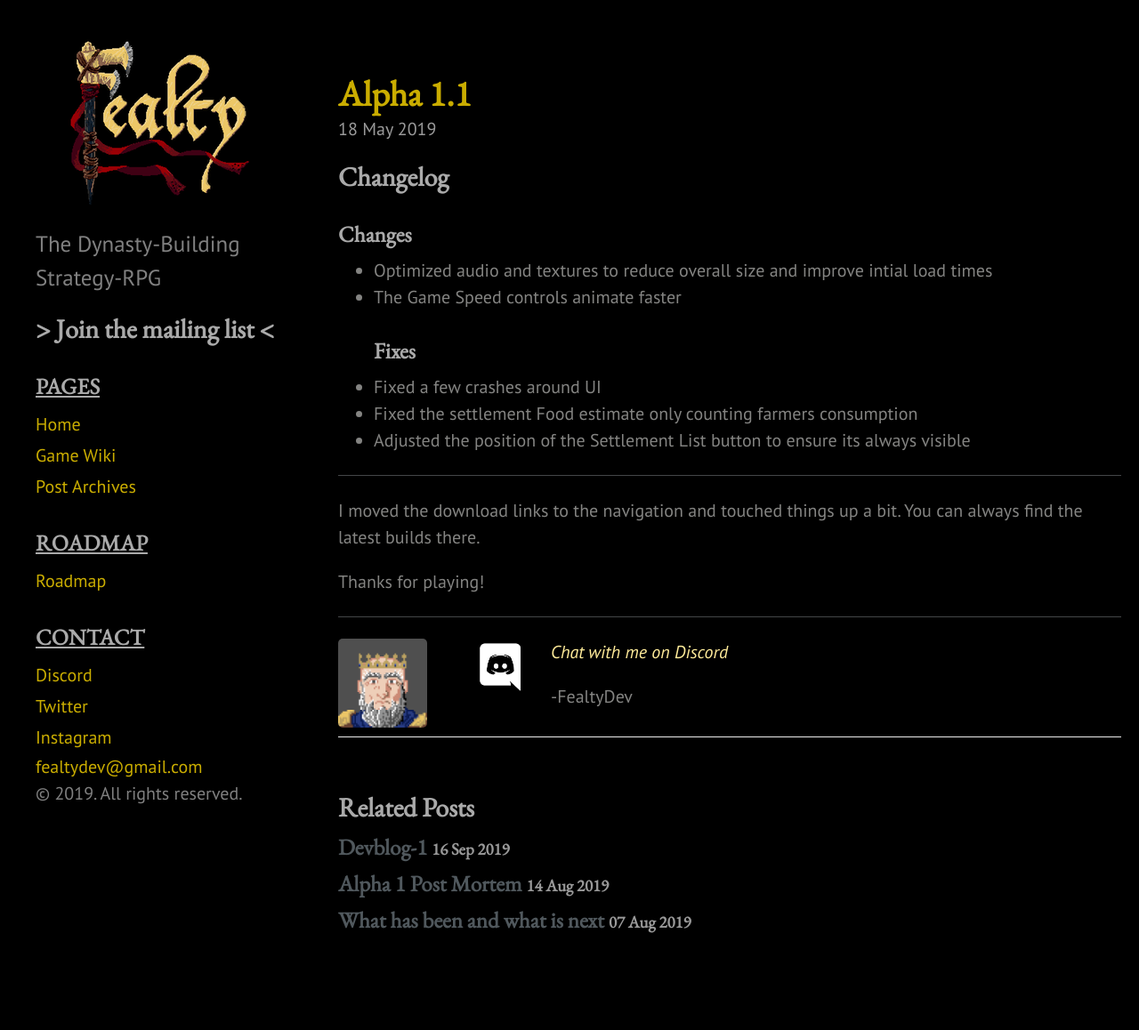
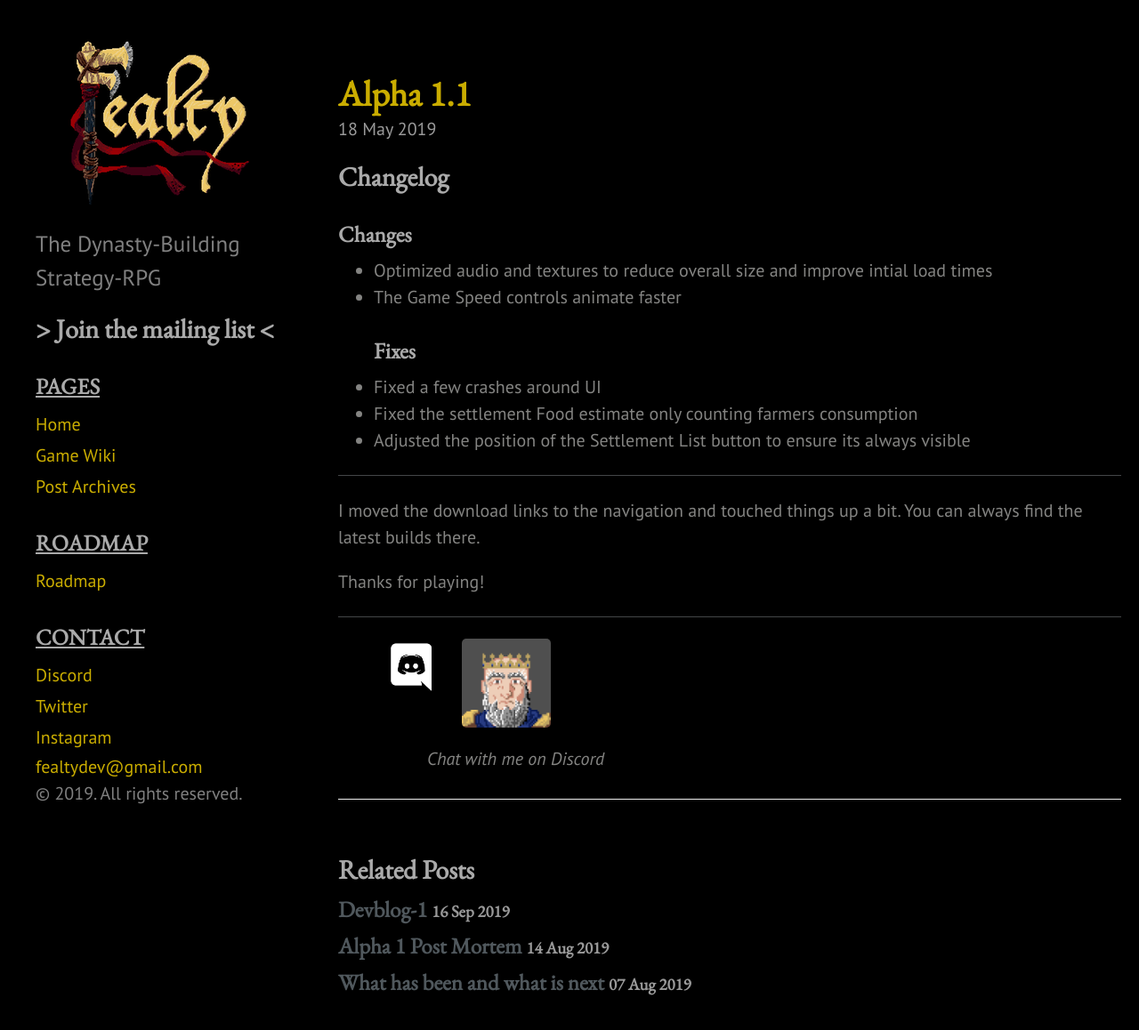
Before and after one commit to sdporres/fealtyweb, a Jekyll site: the page built from _posts/2019-05-18-Alpha-1.1-and-site-updates.md, in a window 1280 px wide and 1340 px high. Shown: the top 1158 px of the window at 89% size. Built offline with Jekyll 4.4.1, drawn with Linux system fonts in a browser that asks for light colours; comment, search, counter and statistics services are not loaded.

Commit message:
task to finalize Discord CTA

```diff
--- a/_layouts/post.html
+++ b/_layouts/post.html
@@ -5,16 +5,19 @@
 <div class="post">
   <span class="post-date">{{ page.date | date_to_string }}</span>
   {{ content }}
-  <p>
+  <div>
     <div>
+      <a target="new" href="https://discord.gg/dKJP7bY" data-tooltip="Discord Invite"><img class="discord-logo"
+          src="{{ site.baseurl }}/public/images/logos/discord-logo-white.png"></a>
       <img class="portrait" src="{{ site.baseurl }}/public/images/fealtydevportrait.jpeg">
     </div>
-    <div>
-      <a target="new" href="https://discord.gg/dKJP7bY" data-tooltip="Discord Invite"><img class="discord-logo"
-          src="{{ site.baseurl }}/public/images/logos/discord-logo-white.png"><i>Chat with me on Discord</i></a>
+    <div class="cta-discord">
+      <p><i>Chat with me on Discord</i></p>
     </div>
-  </p>
-  <p class="simple-left">-FealtyDev</p>
+  </div>
+  <div>
+
+  </div>
 </div>
 
 {% if page.comments %}
--- a/public/css/fealty.css
+++ b/public/css/fealty.css
@@ -33,10 +33,21 @@
 }
 
 
+.cta-discord{
+	/* width: 64px; */
+	height: 64px;
+	display: block;
+	/* margin-left: auto; */
+	margin-left: 100px;
+	margin-right: 25px;
+	/* margin-bottom:auto; */
+	float: left;
+}
+
 .portrait{
 	width: 100px;
 	height: 100px;
-	float:left;
+	/* float:left; */
 }
 
 #main
```
